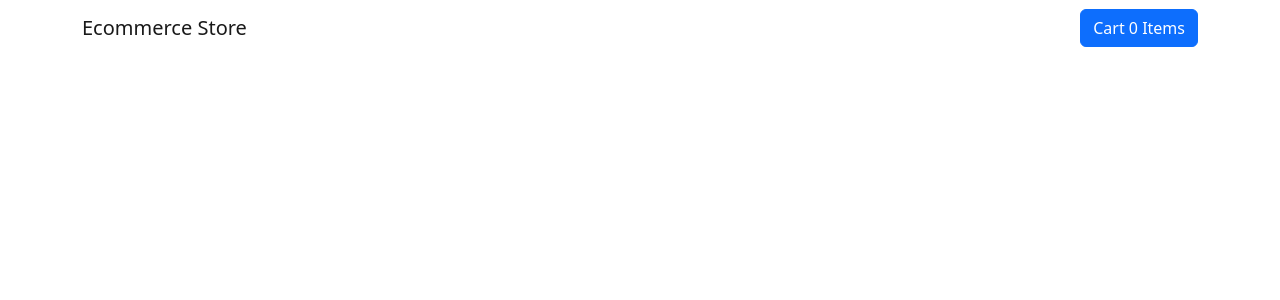
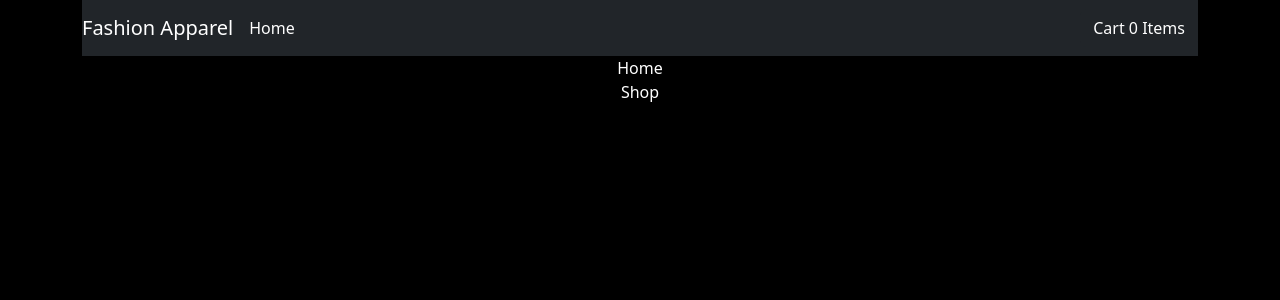
Before and after one commit to SalamanderCtesiphon/fashion-boutique, a React (Create React App) app: page /home in a window 1280 px wide. Shown: the top 300 px of the page. Built offline with nearby package versions, Linux system fonts and the light colour scheme.

Commit message:
restyling the whole app and added a home page

```diff
--- a/src/App.css
+++ b/src/App.css
@@ -1,38 +1,12 @@
 .App {
   text-align: center;
+  background-color: black;
+  color: white;
+  height: 100vh;
 }
 
-.App-logo {
-  height: 40vmin;
-  pointer-events: none;
+.link {
+  text-decoration: none;
+  color: white;
+  cursor: pointer;
 }
-
-@media (prefers-reduced-motion: no-preference) {
-  .App-logo {
-    animation: App-logo-spin infinite 20s linear;
-  }
-}
-
-.App-header {
-  background-color: #282c34;
-  min-height: 100vh;
-  display: flex;
-  flex-direction: column;
-  align-items: center;
-  justify-content: center;
-  font-size: calc(10px + 2vmin);
-  color: white;
-}
-
-.App-link {
-  color: #61dafb;
-}
-
-@keyframes App-logo-spin {
-  from {
-    transform: rotate(0deg);
-  }
-  to {
-    transform: rotate(360deg);
-  }
-}
--- a/src/App.js
+++ b/src/App.js
@@ -7,9 +7,11 @@ import Cancel from './pages/Cancel';
 import Store from './pages/Store';
 import Success from './pages/Success';
 import CartProvider from './CartContext';
+import Home from './pages/Home';
 
 function App() {
   return (
+    <div className='App'>
       <CartProvider>
         <Container>
           <NavbarComponent></NavbarComponent>
@@ -18,10 +20,12 @@ function App() {
               <Route index element={<Store />} />
               <Route path='success' element={<Success />} />
               <Route path='cancel' element={<Cancel />} />
+              <Route path='home' element={<Home />} />
             </Routes>
           </BrowserRouter>
         </Container>
       </CartProvider>
+    </div>
   );
 }
 
--- a/src/components/NavbarComponent.js
+++ b/src/components/NavbarComponent.js
@@ -15,12 +15,14 @@ function NavbarComponent() {
 
   return (
     <>
-      <Navbar expand='sm'>
-        <Navbar.Brand href='/'>Ecommerce Store</Navbar.Brand>
+      <Navbar expand='lg' bg='dark' variant='dark'>
+        <Navbar.Brand href='/'>Fashion Apparel</Navbar.Brand>
         <Navbar.Toggle />
+        <a href='/home' className='link' >Home</a>
         <Navbar.Collapse className='justify-content-end'>
-          <Button onClick={handleShow}>Cart {productsCount} Items</Button>
+          <Button onClick={handleShow} bg='dark' variant='dark'>Cart {productsCount} Items</Button>
         </Navbar.Collapse>
+
       </Navbar>
       <Modal show={show} onHide={handleClose}>
         <Modal.Header closeButton>
--- /dev/null
+++ b/src/pages/Home.js
@@ -0,0 +1,12 @@
+import React from 'react'
+
+function Home() {
+  return (
+    <div>
+      <div>Home</div>
+      <a href='/' className='link' >Shop</a>
+    </div>
+  )
+}
+
+export default Home
```
Lines whose indentation alone changed are shown as unchanged.
